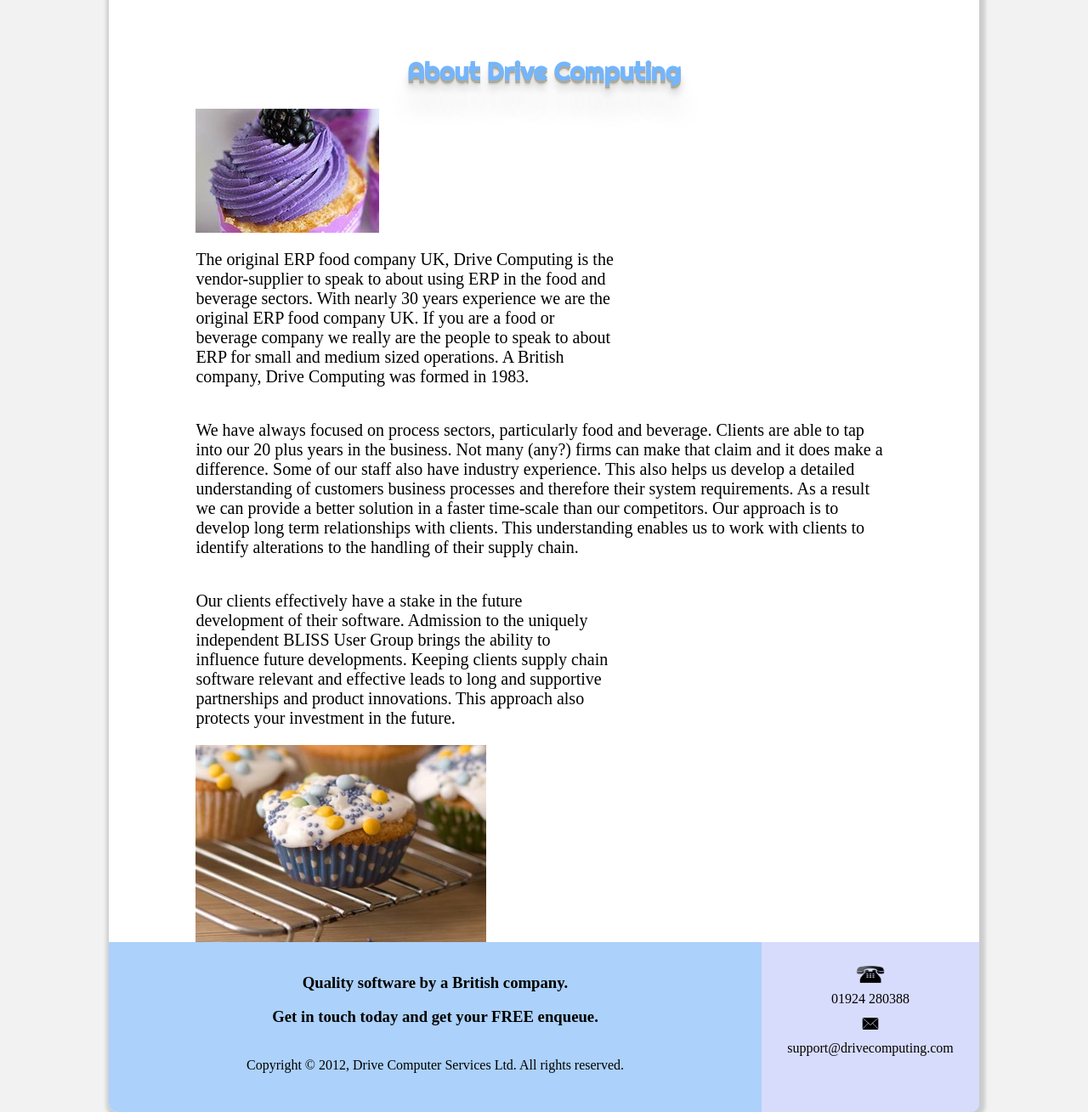
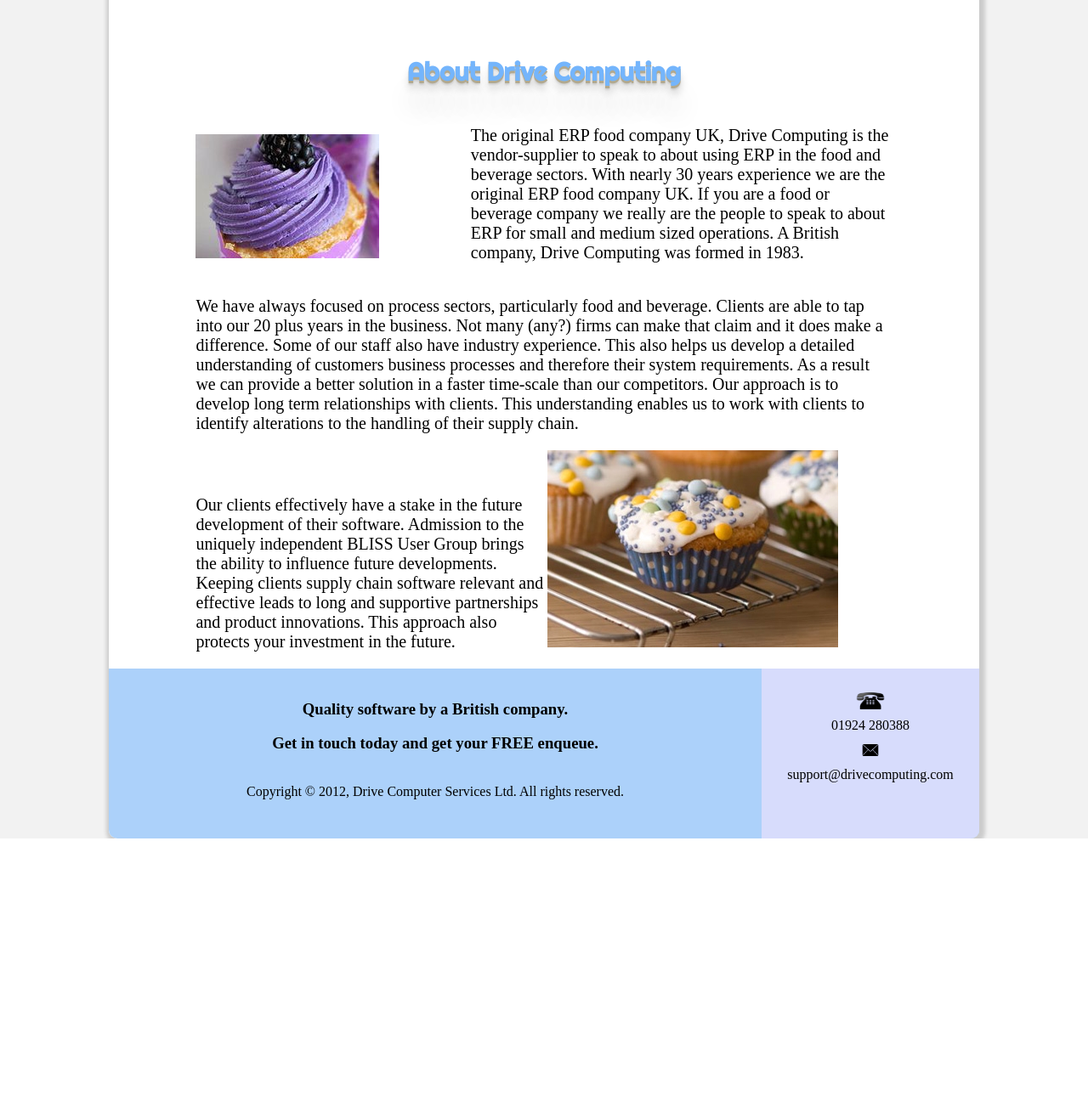
Before and after one commit to ayrton-saunders/project8, a PHP site: page /aboutUs.php in a window 1280 px wide. Shown: the part 178-1487 px from the top of the page at 85% size. After the commit the page ends 1165 px from the top, so only its background shows below. Run offline with PHP 8.4, Linux system fonts and the light colour scheme.

Commit message:
added image "cake" and "cake2" into about Us page.

```diff
--- a/css/project8.css
+++ b/css/project8.css
@@ -211,7 +211,7 @@
     width: 100%;
 }
 
-#cake.jpg {
+#cakeImg {
     display: inline-block;
     width: 39%;
 }
@@ -221,14 +221,14 @@
    width: 60%;
 }
 
-#cake2.jpg {
-    display: inline-block;
-    width: 39%;
+#about-text2 {
+   display: inline-block;
+   width: 50%;
 }
 
-#about-text2 {
-   display: inline-block;
-   width: 60%;
+#cake2Img {
+    display: inline-block;
+    width: 49%;
 }
 
 /*Styling for Bliss Overview Page*/
--- a/pages/aboutUs.php
+++ b/pages/aboutUs.php
@@ -70,7 +70,7 @@
                 </div>
                 <h2 class="text-center">About Drive Computing</h2>
                 <div class="about-inlinebox">
-                    <div id="cake.jpg">
+                    <div id="cakeImg">
                         <img src="../images/cake.jpg">
                     </div>
                     <div id="about-text1">
@@ -99,9 +99,9 @@
                                 Keeping clients supply chain software relevant and effective leads to long and supportive partnerships and product innovations.
                                 This approach also protects your investment in the future.
                             </p>
-                            <div id="cake2.jpg">
-                                <img src="../images/cake2.jpg">
-                            </div>
+                        </div>
+                        <div id="cake2Img">
+                            <img src="../images/cake2.jpg">
                         </div>
                     </div>
             </div>
```
